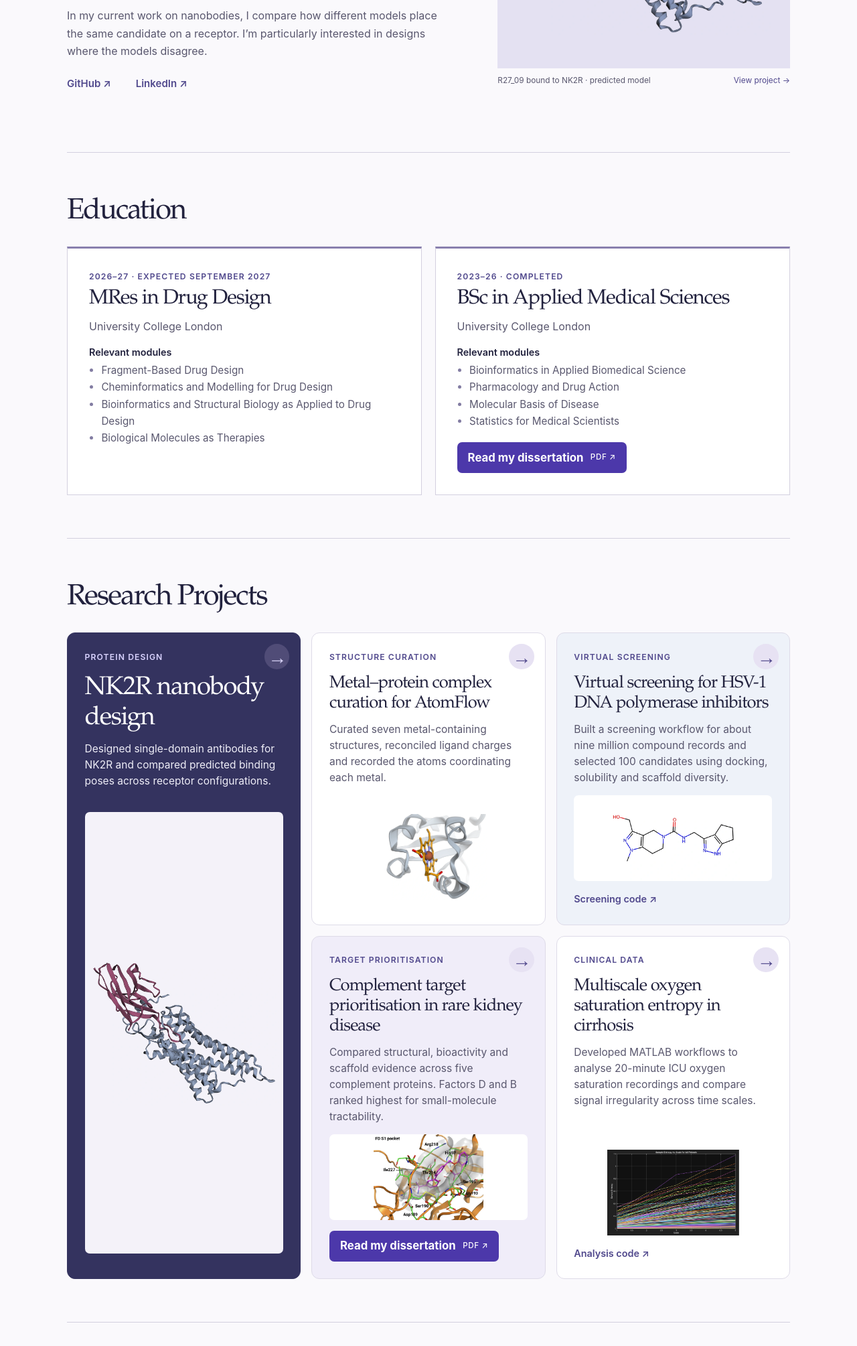
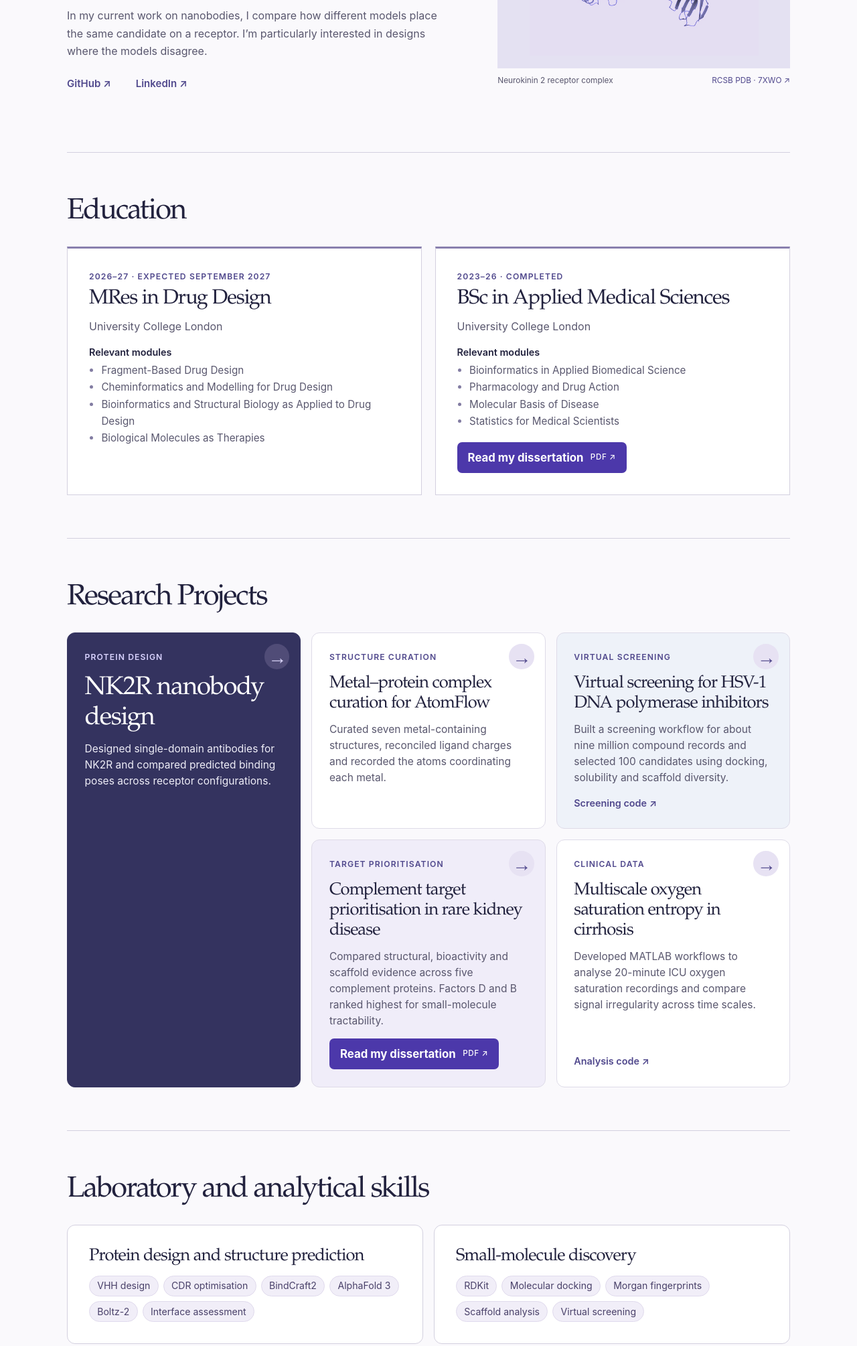
Before and after one commit to Lectria-hub/Lectria-hub.github.io, a plain HTML site: page index.html in a window 1280 px wide. Shown: the part 455-2464 px from the top of the page at 67% size. Drawn offline with Linux system fonts and the light colour scheme.

Commit message:
Keep project figures on detail pages

```diff
--- a/index.html
+++ b/index.html
@@ -28,8 +28,8 @@
         <div class="links"><a href="https://github.com/Lectria-hub">GitHub ↗</a><a href="https://www.linkedin.com/in/yanbing-chen-210b922b4/">LinkedIn ↗</a></div>
       </div>
       <figure>
-        <div class="plate design-plate"><img src="figures/nk2r-design.webp" alt="Predicted complex of designed nanobody R27_09 and NK2R"></div>
-        <figcaption><span>R27_09 bound to NK2R · predicted model</span><a href="projects/nk2r.html">View project →</a></figcaption>
+        <div class="plate"><img src="nk2r.jpg" alt="Ribbon representation of the neurokinin 2 receptor complex bound to neurokinin A."></div>
+        <figcaption><span>Neurokinin 2 receptor complex</span><a href="https://www.rcsb.org/structure/7XWO">RCSB PDB · 7XWO ↗</a></figcaption>
       </figure>
     </section>
     <section class="section" id="education" aria-labelledby="edu-title">
@@ -69,34 +69,29 @@
           <p class="meta">Protein design</p>
           <h3><a class="project-open" href="projects/nk2r.html">NK2R nanobody design <span aria-hidden="true">→</span></a></h3>
           <p>Designed single-domain antibodies for NK2R and compared predicted binding poses across receptor configurations.</p>
-          <div class="project-image"><img loading="lazy" src="figures/nk2r-design.webp" alt="Predicted NK2R–nanobody complex"></div>
 
         </article>
         <article class="project metals">
           <p class="meta">Structure curation</p>
           <h3><a class="project-open" href="projects/metal-sites.html">Metal–protein complex curation for AtomFlow <span aria-hidden="true">→</span></a></h3>
           <p>Curated seven metal-containing structures, reconciled ligand charges and recorded the atoms coordinating each metal.</p>
-          <div class="project-image"><img loading="lazy" src="figures/haem-site.webp" alt="Haem cofactor and central iron in PDB 1CYO"></div>
         </article>
         <article class="project compounds">
           <p class="meta">Virtual screening</p>
           <h3><a class="project-open" href="projects/hsv-screening.html">Virtual screening for HSV-1 DNA polymerase inhibitors <span aria-hidden="true">→</span></a></h3>
           <p>Built a screening workflow for about nine million compound records and selected 100 candidates using docking, solubility and scaffold diversity.</p>
-          <div class="project-image"><img loading="lazy" src="figures/screening-first.webp" alt="Highest-ranked compound in the final submission"></div>
           <a href="https://github.com/Lectria-hub/hsv-polymerase-screening">Screening code ↗</a>
         </article>
         <article class="project kidney">
           <p class="meta">Target prioritisation</p>
           <h3><a class="project-open" href="projects/kidney-targets.html">Complement target prioritisation in rare kidney disease <span aria-hidden="true">→</span></a></h3>
           <p>Compared structural, bioactivity and scaffold evidence across five complement proteins. Factors D and B ranked highest for small-molecule tractability.</p>
-          <div class="project-image"><img loading="lazy" src="figures/factor-d.webp" alt="J6T in the S1 pocket of complement factor D"></div>
           <a class="dissertation-button" href="bsc-dissertation.pdf">Read my dissertation <small>PDF ↗</small></a>
         </article>
         <article class="project signals">
           <p class="meta">Clinical data</p>
           <h3><a class="project-open" href="projects/blood-oxygen.html">Multiscale oxygen saturation entropy in cirrhosis <span aria-hidden="true">→</span></a></h3>
           <p>Developed MATLAB workflows to analyse 20-minute ICU oxygen saturation recordings and compare signal irregularity across time scales.</p>
-          <div class="project-image"><img loading="lazy" src="figures/entropy-scales.webp" alt="Patient-level oxygen saturation entropy across five time scales"></div>
           <a href="https://github.com/Lectria-hub/network-physiology-summer-project">Analysis code ↗</a>
         </article>
       </div>
```
